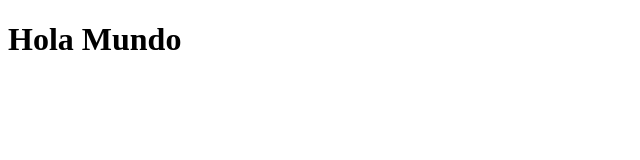
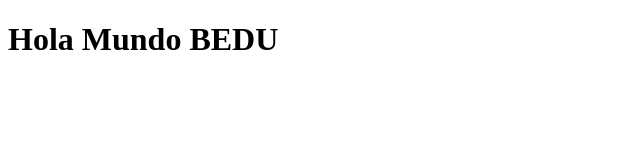
Before and after one commit to omaruizmx/primer-repositorio, a plain HTML site: page index.html in a window 1280 px wide. Shown: the whole page, without its empty margins (0-640 px from the left). Drawn offline with Linux system fonts and the light colour scheme.

Commit message:
Se crea document bedu

```diff
--- a/index.html
+++ b/index.html
@@ -7,6 +7,6 @@
         <title>Document</title>
     </head>
     <body>
-        <h1> Hola Mundo</h1>
+        <h1> Hola Mundo BEDU</h1>
     </body>
 </html>
```
Also changed, not shown: bedu.html (added).
